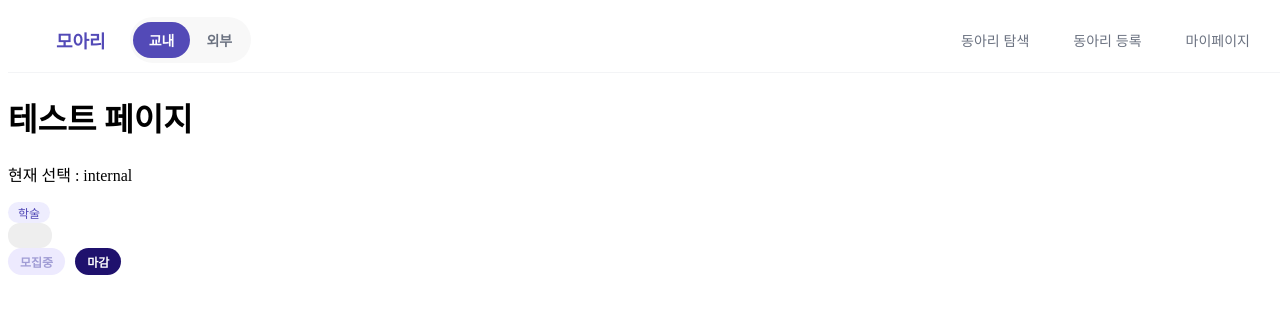
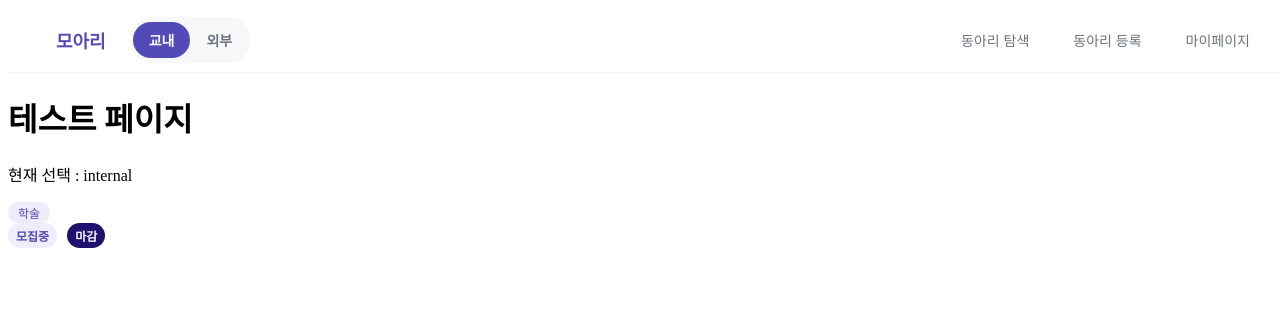
Before and after one commit to 4-MOARI/MOARI_FE, a React (Vite) app: page / in a window 1280 px wide. Shown: the top 314 px of the page. Built offline with nearby package versions, Linux system fonts and the light colour scheme; no server answers; the HTML template or start-up script is replaced by a standard one.

Commit message:
[Fix] 필터버튼 + datePicker->RecruitStatusSection로 컴포넌트화

```diff
--- /dev/null
+++ b/src/components/club/RecruitStatusSection/RecruitStatusSection.jsx
@@ -0,0 +1,94 @@
+//등록, 수정 페이지에 들어갈 모집중, 모집 마감 버튼(+datePicker) 필터버튼,
+// 실제 사용은  <RecruitStatusSection /> 이것만 들어가면 되고 위치 조정만 해주시면 될겁니다!
+
+import { useState } from 'react';
+
+import FilterButton
+  from '../../common/Button/FilterButton/FilterButton';
+
+import RecruitDatePickerModal
+  from '../../common/DatePicker/RecruitDatePickerModal';
+
+function RecruitStatusSection({
+  onChange,
+}) {
+  const [selectedStat, setSelectedStat]
+    = useState('마감');
+
+  const [isOpen, setIsOpen]
+    = useState(false);
+
+  const [recruitRange, setRecruitRange]
+    = useState(null);
+
+  return (
+    <div>
+
+      <div
+        style={{
+          display: 'flex',
+          gap: '10px',
+        }}
+      >
+
+        <FilterButton
+          label="모집중"
+          type="status"
+          isSelected={
+            selectedStat === '모집중'
+          }
+          onClick={() => {
+            setSelectedStat('모집중');
+
+            setIsOpen(true);
+          }}
+        />
+
+        <FilterButton
+          label="마감"
+          type="status"
+          isSelected={
+            selectedStat === '마감'
+          }
+          onClick={() => {
+            setSelectedStat('마감');
+
+            setRecruitRange(null);
+
+            setIsOpen(false);
+
+            onChange?.({
+              isRecruiting: false,
+              recruitStartAt: null,
+              recruitEndAt: null,
+            });
+          }}
+        />
+
+      </div>
+
+      {isOpen && (
+        <RecruitDatePickerModal
+          onClose={() =>
+            setIsOpen(false)
+          }
+
+          onApply={(range) => {
+            setRecruitRange(range);
+
+            setIsOpen(false);
+
+            onChange?.({
+              isRecruiting: true,
+              recruitStartAt: range.startDate,
+              recruitEndAt: range.endDate,
+            });
+          }}
+        />
+      )}
+
+    </div>
+  );
+}
+
+export default RecruitStatusSection;
--- a/src/components/common/Button/FilterButton/FilterButton.jsx
+++ b/src/components/common/Button/FilterButton/FilterButton.jsx
@@ -1,4 +1,6 @@
 // src/components/common/Button/FilterButton/FilterButton.jsx
+import './FilterButton.css';
+
 export default function FilterButton({ label, isSelected, onClick, type = 'category' }) {
   return (
     <button
--- a/src/components/common/DatePicker/RecruitStatusToggle.css
+++ /dev/null
@@ -1,33 +0,0 @@
-.recruit-wrapper {
-  position: relative;
-}
-
-.recruit-toggle {
-  display: flex;
-  gap: 10px;
-}
-
-.recruit-toggle button {
-  border: none;
-
-  border-radius: 999px;
-
-  padding: 5px 12px;
-
-  font-size: 12px;
-  font-weight: 600;
-
-  cursor: pointer;
-}
-
-.selected {
-  background-color: #1F116D;
-
-  color: #FFFFFF;
-}
-
-.unselected {
-  background-color: #EDEAFE;
-
-  color: #A19DD5;
-}
--- a/src/components/common/DatePicker/RecruitStatusToggle.jsx
+++ /dev/null
@@ -1,72 +0,0 @@
-import { useState } from 'react';
-
-import RecruitDatePickerModal
-  from './RecruitDatePickerModal';
-
-import './RecruitStatusToggle.css';
-
-function RecruitStatusToggle() {
-  const [status, setStatus]
-    = useState('마감');
-
-  const [isOpen, setIsOpen]
-    = useState(false);
-
-  return (
-    <div className="recruit-wrapper">
-
-      <div className="recruit-toggle">
-
-        <button
-          className={
-            status === '모집중'
-              ? 'selected'
-              : 'unselected'
-          }
-
-          onClick={() => {
-            setStatus('모집중');
-
-            setIsOpen(true);
-          }}
-        >
-          모집중
-        </button>
-
-        <button
-          className={
-            status === '마감'
-              ? 'selected'
-              : 'unselected'
-          }
-
-          onClick={() => {
-            setStatus('마감');
-
-            setIsOpen(false);
-          }}
-        >
-          마감
-        </button>
-
-      </div>
-
-      {isOpen && (
-        <RecruitDatePickerModal
-          onClose={() =>
-            setIsOpen(false)
-          }
-
-          onApply={(range) => {
-            console.log(range);
-
-            setIsOpen(false);
-          }}
-        />
-      )}
-
-    </div>
-  );
-}
-
-export default RecruitStatusToggle;
--- a/src/pages/Home/HomePage.jsx
+++ b/src/pages/Home/HomePage.jsx
@@ -1,8 +1,11 @@
 import Header from '../../components/common/Header/Header';
 import apiClient from '../../api/axios';
 //등록/수정페이지 내 모집 상태 배지 실험용(곧 삭제 예정)
-import RecruitStatusToggle
-  from '../../components/common/DatePicker/RecruitStatusToggle';
+
+import RecruitStatusSection
+  from '../../components/club/RecruitStatusSection/RecruitStatusSection';
+
+
 import { useState, useEffect } from 'react';
 // 테스트(+헤더 스위치 쪽 조정해봤습니다)
 // src/pages/Home/HomePage.jsx
@@ -14,6 +17,11 @@ import RecruitStatusBadge from "../../components/common/Badge/RecruitStatusBadge
 const HomePage = () => {
   const [clubType, setClubType] = useState('internal');
   const [clubs, setClubs] =useState([]);
+  const [selectedStat, setSelectedStat]
+  = useState('마감');
+
+  const [isOpen, setIsOpen]
+  = useState(false);
 
   useEffect(() => {
     fetchClubs();
@@ -44,9 +52,14 @@ const HomePage = () => {
 
       <p>현재 선택 : {clubType} </p>
       <CategoryBadge>학술</CategoryBadge>
-      <RecruitStatusBadge isRecruiting={true} />
-      <RecruitStatusToggle />
+
+      <RecruitStatusSection />
+
+
+
     </div>
+
+
   );
 };
 
```
